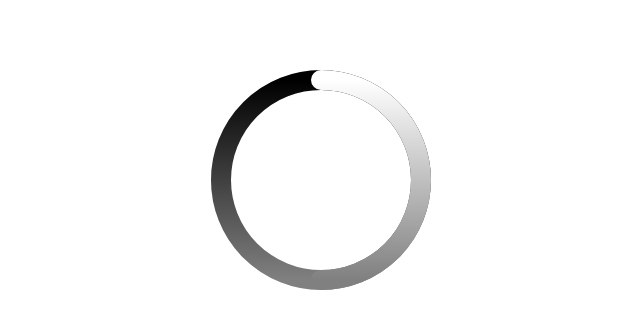
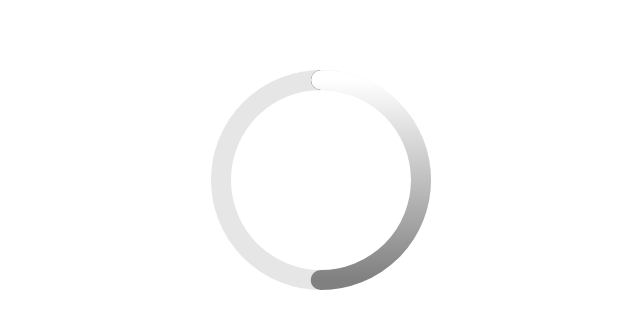
Before and after one commit to AboyL/2019-demo, a Vue app: page / in a window 1280 px wide. Shown: the top 328 px of the page, without its empty margins (319-959 px from the left). Built offline with nearby package versions, Linux system fonts and the light colour scheme.

Commit message:
加入动画 存在部分问题

```diff
--- a/src/App.vue
+++ b/src/App.vue
@@ -1,7 +1,7 @@
 <template>
   <div id="app">
     <!-- <Progress :progress="0.8"/> -->
-    <Progress2 :progress="1"/>
+    <Progress2 :progress="0.8"/>
   </div>
 </template>
 
--- a/src/components/Progress2.vue
+++ b/src/components/Progress2.vue
@@ -19,25 +19,26 @@
       fill="none"
     />
     <circle
+      id="out"
       :r="option.radius"
       :cx="option.cx"
       :cy="option.cy"
       stroke="url('#innerGradient')"
       :stroke-width="option.strokeWidth"
-      :stroke-dasharray="arcOption.innerArcLength"
       transform="rotate(-90)"
       transform-origin="center"
       fill="none"
       stroke-linecap="round"
+      :stroke-dasharray="`0,1000000`"
     >
-      <!-- <animate
-        :to="arcOption.innerArcLength"
-        begin="0s"
-        :dur="option.durtion"
-        from="0,1000000"
+      <animate
+        :to="`${arcOption.innerArcLength},1000000`"
+        :begin="arcOption.innerDurtion"
+        :dur="arcOption.innerDurtion"
+        :from="`${arcOption.innerInitArcLength},1000000`"
         attributeName="stroke-dasharray"
         fill="freeze"
-      /> -->
+      />
     </circle>
     <circle
       :r="option.radius"
@@ -45,12 +46,21 @@
       :cy="option.cy"
       stroke="url('#outGradient')"
       :stroke-width="option.strokeWidth"
-      :stroke-dasharray="arcOption.outArcLength"
+      :stroke-dasharray="`${arcOption.outArcLength},1000000`"
       fill="none"
       transform="rotate(-90)"
       transform-origin="center"
       stroke-linecap="round"
-    />
+    >
+      <animate
+        :to="`${arcOption.outArcLength},1000000`"
+        begin="0s"
+        :dur="arcOption.outDurtion"
+        from="0,1000000"
+        attributeName="stroke-dasharray"
+        fill="freeze"
+      />
+    </circle>
   </svg>
 </template>
 <script>
@@ -71,16 +81,20 @@ export default {
       let arcConfig = {}
       let circleLength = Math.floor(2 * Math.PI * this.option.radius)
       // 如果此时小于0.5 则只需要显示最外层的圆弧 里面的圆弧不需要画了
+
       if (this.progress < 0.5) {
         arcConfig.outArcLength = this.progress * circleLength
-        arcConfig.outArcDur = this.option.durtion
+        // arcConfig.outDurtion = this.option.durtion.split('s')[0] / 2 + 's' // 为初始设置的动画值
+        arcConfig.outDurtion = this.option.durtion // 为初始设置的动画值
         arcConfig.innerArcLength = 0
-        arcConfig.innerArcDur = 0
+        arcConfig.innerInitArcLength = 0 // 为动画做准备
+        arcConfig.innerDurtion = 0
       } else {
         arcConfig.outArcLength = 0.5 * circleLength
-        arcConfig.outArcDur = this.option.durtion
+        arcConfig.outDurtion = this.option.durtion.split('s')[0] / 2 + 's' // 为初始设置的动画值的一半
         arcConfig.innerArcLength = this.progress * circleLength
-        arcConfig.innerArcDur = this.option.durtion
+        arcConfig.innerInitArcLength = 0.5 * circleLength // 为动画做准备 此时从中间开始
+        arcConfig.innerDurtion = arcConfig.outDurtion // 为动画做准备 此时从中间开始
       }
       const tansfromColor = arr => `rgb(${arr[0]},${arr[1]},${arr[2]})`
       arcConfig.outArcStartColor = tansfromColor(this.option.startColor)
@@ -97,7 +111,7 @@ export default {
         backColor: '#E6E6E6',
         endColor: [0, 0, 0],
         startColor: [255, 255, 255], // 用于渐变色的开始
-        durtion: '1s',
+        durtion: '3s',
         step: 100,
       }
       Object.assign(baseOption, this.progressOption)
```
